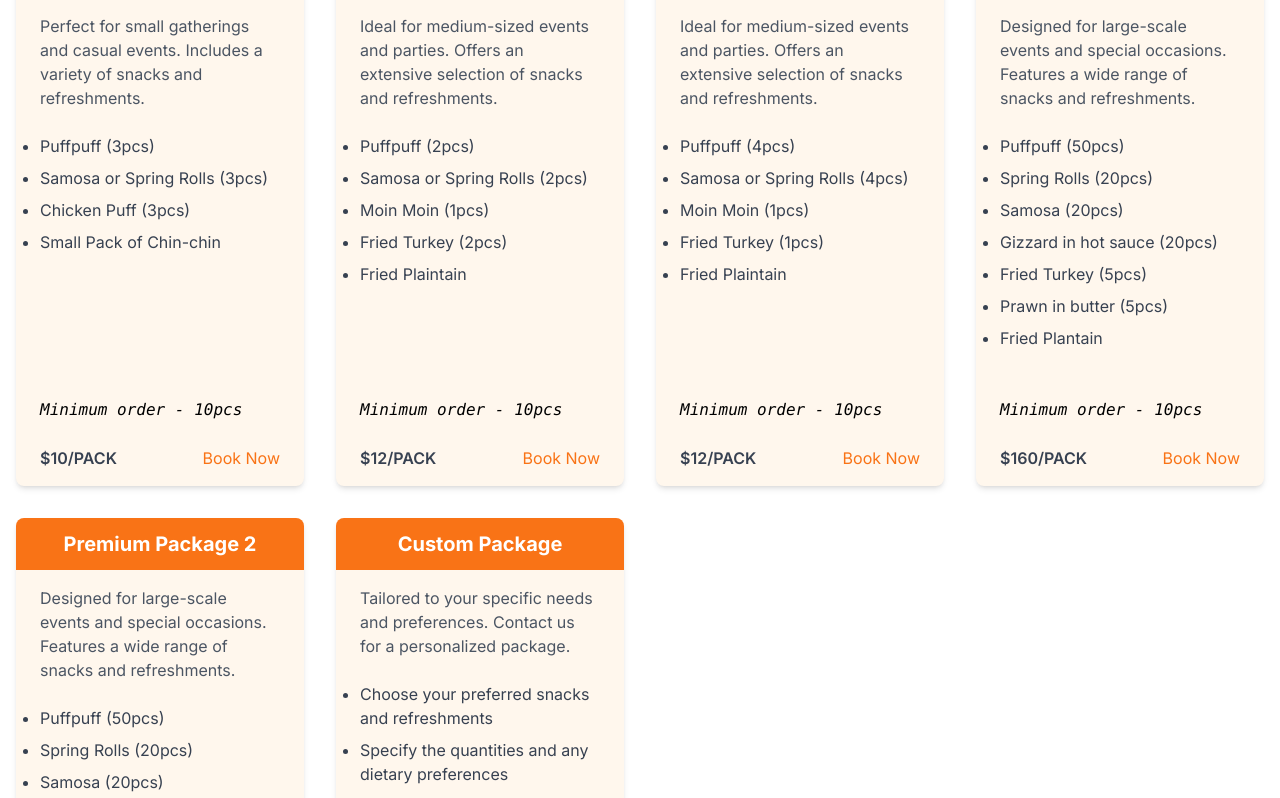
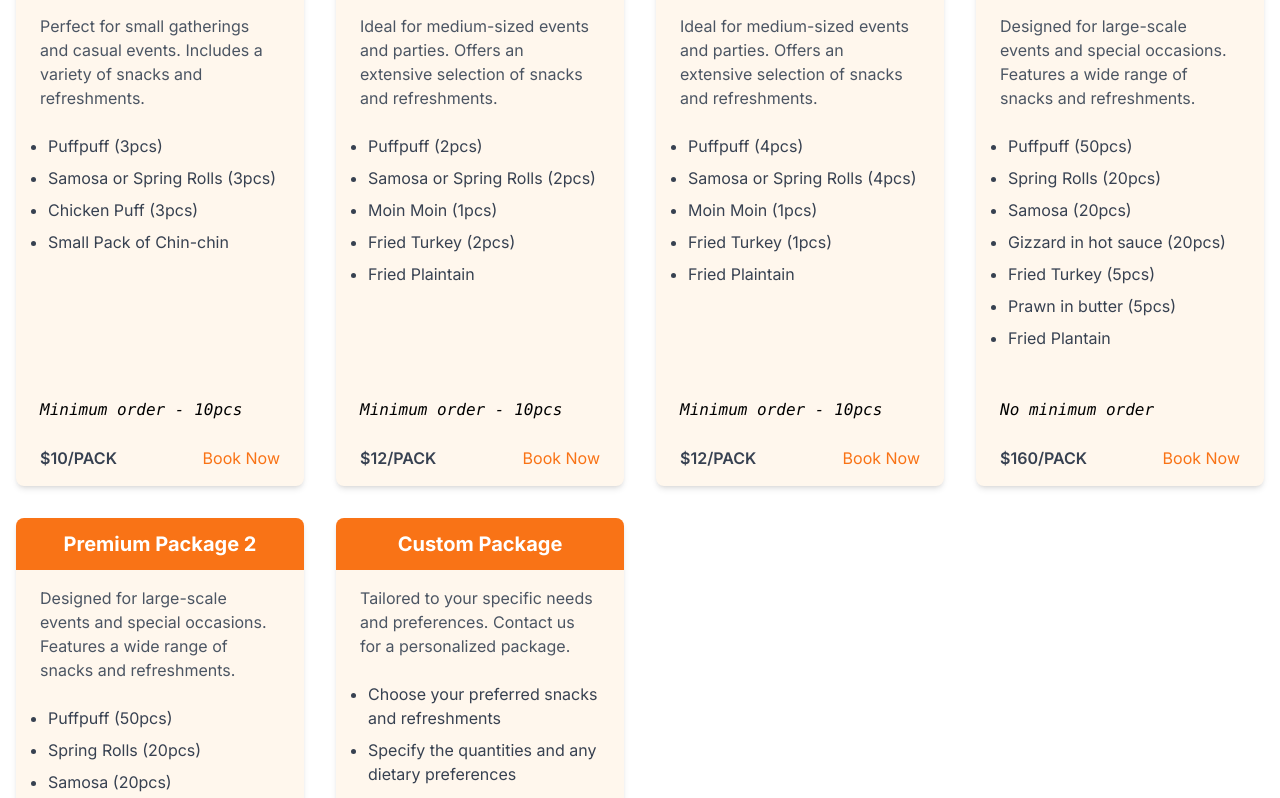
Before and after one commit to zeebites/zeebites, a Next.js app: page / in a window 1280 px wide. Shown: the part 4620-5418 px from the top of the page. Built offline with nearby package versions, Linux system fonts and the light colour scheme.

Commit message:
Removed minimum order for Premium.

```diff
--- a/src/components/home/pricing-section.tsx
+++ b/src/components/home/pricing-section.tsx
@@ -28,7 +28,7 @@ const PricingSection: React.FC = () => {
 									{pack.plan.map(
 										(item, itemIndex) => (
 											<li
-												className='mb-2'
+												className='ml-2 mb-2'
 												key={itemIndex}
 											>
 												{item}
@@ -39,7 +39,9 @@ const PricingSection: React.FC = () => {
 							</div>
 							<div className=''>
 								<pre className='p-6 italic dark:text-orange-950'>
-									{typeof pack.price === 'number'
+									{typeof pack.minimum ===
+										'number' ||
+									typeof pack.minimum === 'number'
 										? `Minimum order - ${pack.minimum}pcs`
 										: 'No minimum order'}
 
--- a/utils/const.tsx
+++ b/utils/const.tsx
@@ -243,7 +243,7 @@ export const COMPANY_PROFILE = {
 				'Prawn in butter (5pcs)',
 				'Fried Plantain',
 			],
-			minimum: 10,
+			minimum: 'custom',
 		},
 		{
 			name: 'Premium Package 2',
@@ -260,7 +260,7 @@ export const COMPANY_PROFILE = {
 				'Prawn in butter (5pcs)',
 				'Fried Plantain',
 			],
-			minimum: 10,
+			minimum: 'custom',
 		},
 		{
 			name: 'Custom Package',
```
